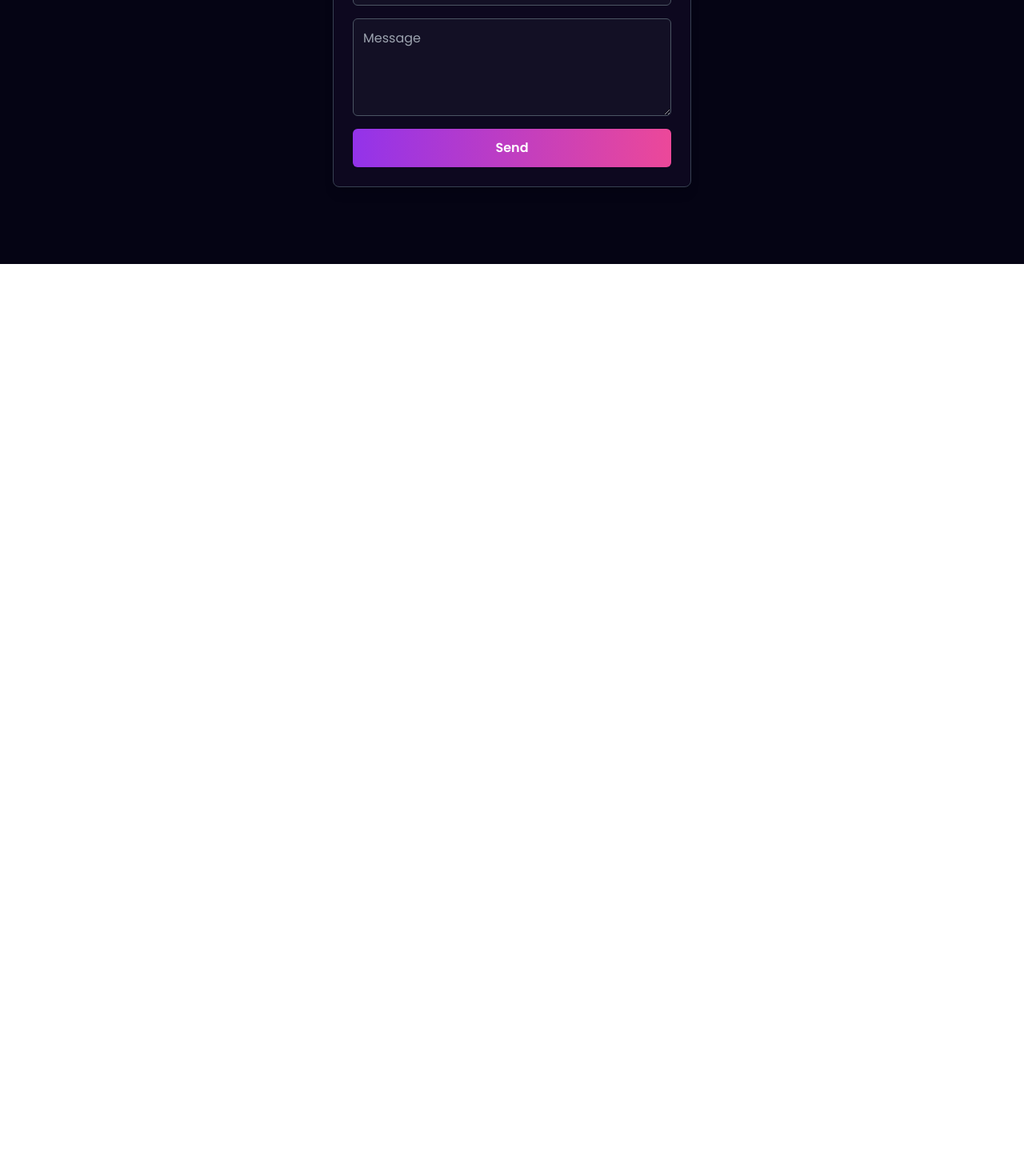
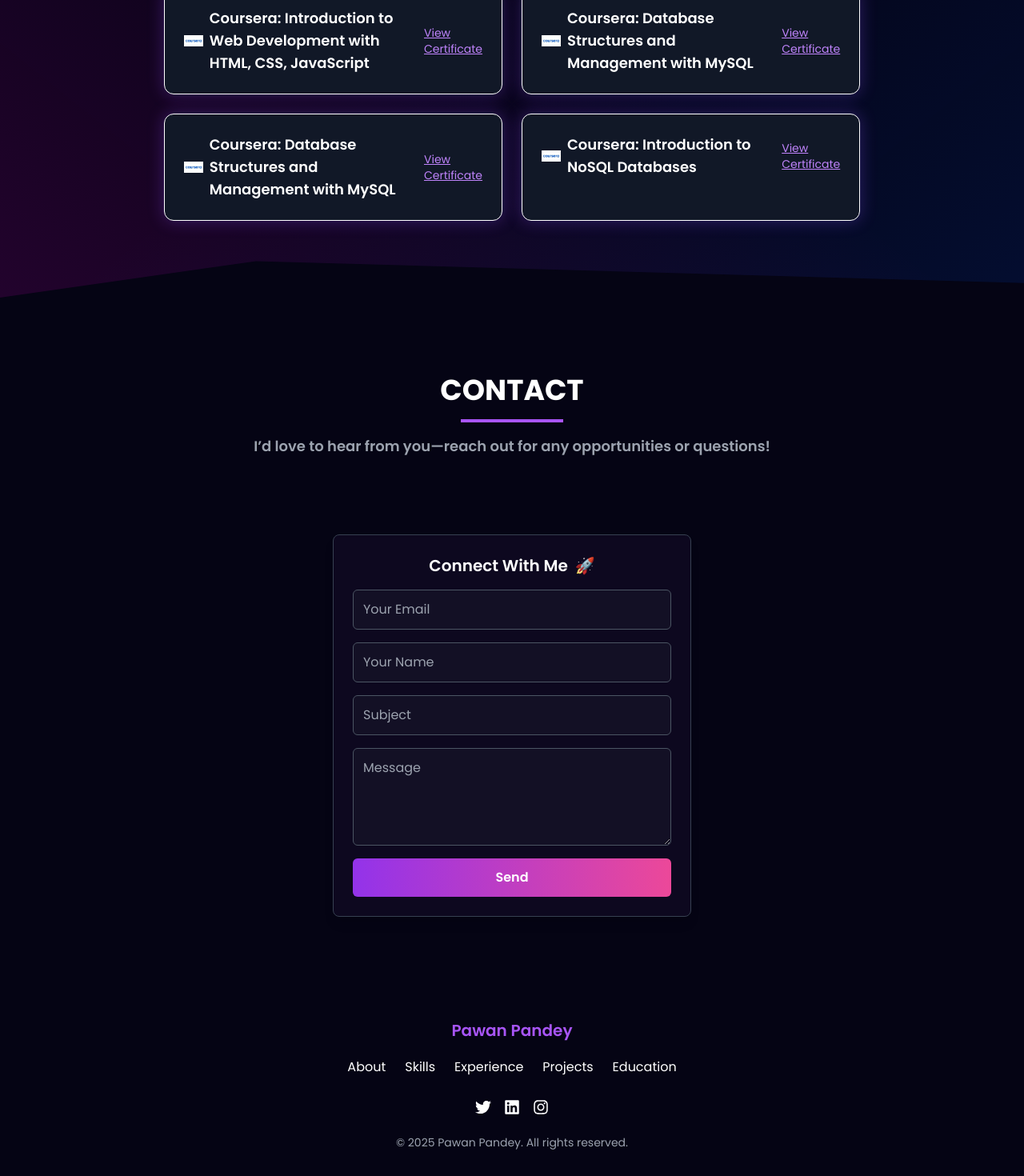
Before and after one commit to Pawan-Pandey1/pawanpandey-portfolio, a React (Vite) app: page / in a window 1280 px wide. Shown: the part 8110-9580 px from the top of the page at 80% size. Before the commit the page ends 8440 px from the top, so only its background shows below. Built offline with nearby package versions, Linux system fonts and the light colour scheme.

Commit message:
Certification

```diff
--- a/src/App.jsx
+++ b/src/App.jsx
@@ -7,6 +7,7 @@
 import Contact from './components/Contact/Contact'
 import Footer from './components/Footer/Footer'
 import Work from './components/Work/Work'
+import Certification from './components/Certification/Certification'
 import BlurBlob from './BlurBlob'
 
 function App() {
@@ -24,6 +25,7 @@
         <Experience />
         <Work />
         <Education />
+        <Certification />
         <Contact />
         <Footer />
       </div>
--- /dev/null
+++ b/src/components/Certification/Certification.jsx
@@ -0,0 +1,113 @@
+import React from "react";
+import CourseraLogo from "../../assets/coursera-logo.jpg";
+import NptelLogo from "../../assets/nptel-logo.png";
+
+const certificates = [
+  {
+    id: 1,
+    name: "Social Networks",
+    platform: "NPTEL",
+    logo: NptelLogo,
+    url: "https://drive.google.com/file/d/1Bxx8bYJI2IB2IGHJcfh_Z0lxLhmTImLJ/view",
+  },
+  {
+    id: 2,
+    name: "Discrete Mathematics",
+    platform: "NPTEL",
+    logo: NptelLogo,
+    url: "https://drive.google.com/file/d/1Bxx8bYJI2IB2IGHJcfh_Z0lxLhmTImLJ/view?usp=sharing",
+  },
+  {
+    id: 3,
+    name: "Java as a Second Language",
+    platform: "Coursera",
+    logo: CourseraLogo,
+    url: "https://coursera.org/share/0a9a904b0ed228ac876cc5808fb6eae7",
+  },
+  {
+    id: 4,
+    name: "Crash Course on Python",
+    platform: "Coursera",
+    logo: CourseraLogo,
+    url: "https://coursera.org/share/76cd0f08cf90e3414eef192c79e565f6",
+  },
+  {
+    id: 5,
+    name: "Introduction to Web Development with HTML, CSS, JavaScript",
+    platform: "Coursera",
+    logo: CourseraLogo,
+    url: "https://coursera.org/share/086e67ac8629aef2753671de35842eb2",
+  },
+  {
+    id: 6,
+    name: "Database Structures and Management with MySQL",
+    platform: "Coursera",
+    logo: CourseraLogo,
+    url: "https://coursera.org/share/ea376bdf62d0561f15b9c9b4fe73ce91",
+  },
+   {
+    id: 7,
+    name: "Database Structures and Management with MySQL",
+    platform: "Coursera",
+    logo: CourseraLogo,
+    url: "https://coursera.org/share/ff89b81ef3dd6a418dc43d895f3b3aba",
+  },
+   {
+    id: 8,
+    name: "Introduction to NoSQL Databases",
+    platform: "Coursera",
+    logo: CourseraLogo,
+    url: "https://coursera.org/share/a938002cb10378fb0bca29a144aeb786",
+  },
+];
+
+const Certification = () => {
+  return (
+    <section
+      id="certifications"
+      className="py-24 px-[12vw] md:px-[7vw] lg:px-[16vw] font-sans bg-skills-gradient clip-path-custom-2"
+    >
+      {/* Section Title */}
+      <div className="text-center mb-16">
+        <h2 className="text-4xl font-bold text-white">CERTIFICATIONS</h2>
+        <div className="w-32 h-1 bg-purple-500 mx-auto mt-4"></div>
+        <p className="text-gray-400 mt-4 text-lg font-semibold">
+          Here are some of the certifications I've earned.
+        </p>
+      </div>
+
+      {/* Certificates List */}
+      <div className="grid gap-6 sm:grid-cols-1 md:grid-cols-2">
+        {certificates.map((cert) => (
+          <div
+            key={cert.id}
+            className="bg-gray-900 border border-white rounded-xl p-6 shadow-[0_0_20px_1px_rgba(130,69,236,0.3)] hover:scale-105 transition-transform duration-300"
+          >
+            <div className="flex flex-col sm:flex-row sm:items-center justify-between gap-4">
+              <div className="flex items-center gap-2">
+                <img
+                  src={cert.logo}
+                  alt={cert.platform}
+                  className="w-6 h-6 object-contain"
+                />
+                <h3 className="text-lg font-semibold text-white">
+                  {cert.platform}: {cert.name}
+                </h3>
+              </div>
+              <a
+                href={cert.url}
+                target="_blank"
+                rel="noopener noreferrer"
+                className="text-sm text-purple-400 underline hover:text-purple-300 transition duration-200"
+              >
+                View Certificate
+              </a>
+            </div>
+          </div>
+        ))}
+      </div>
+    </section>
+  );
+};
+
+export default Certification;
--- a/src/components/Footer/Footer.jsx
+++ b/src/components/Footer/Footer.jsx
@@ -1,11 +1,67 @@
-import React from 'react';
+import React from "react";
+import { FaFacebook, FaTwitter, FaLinkedin, FaInstagram, FaYoutube } from "react-icons/fa";
 
 const Footer = () => {
-    return (
-        <div>
+  // Smooth scroll function
+  const handleScroll = (sectionId) => {
+    const section = document.getElementById(sectionId);
+    if (section) {
+      section.scrollIntoView({ behavior: "smooth" });
+    }
+  };
 
+  return (
+    <footer className="text-white py-8 px-[12vw] md:px-[7vw] lg:px-[20vw]">
+      <div className="container mx-auto text-center">
+        {/* Name / Logo */}
+        <h2 className="text-xl font-semibold text-purple-500">Pawan Pandey</h2>
+
+        {/* Navigation Links - Responsive */}
+        <nav className="flex flex-wrap justify-center space-x-4 sm:space-x-6 mt-4">
+          {[
+            { name: "About", id: "about" },
+            { name: "Skills", id: "skills" },
+            { name: "Experience", id: "experience" },
+            { name: "Projects", id: "projects" },
+            { name: "Education", id: "education" },
+          ].map((item, index) => (
+            <button
+              key={index}
+              onClick={() => handleScroll(item.id)}
+              className="hover:text-purple-500 text-sm sm:text-base my-1"
+            >
+              {item.name}
+            </button>
+          ))}
+        </nav>
+
+        {/* Social Media Icons - Responsive */}
+        <div className="flex flex-wrap justify-center space-x-4 mt-6">
+          {[
+            { icon: <FaTwitter />, link: "https://x.com/pawwannnnn?t=r-U6fa0NfeSZ1cJ6QvbFog&s=09" },
+            { icon: <FaLinkedin />, link: "https://www.linkedin.com/in/pawan-pandey-ab4546231/" },
+            { icon: <FaInstagram />, link: "https://www.instagram.com/_pawwan_/?igsh=Z2t0bDBhOG9oeXF1#" },
+
+          ].map((item, index) => (
+            <a
+              key={index}
+              href={item.link}
+              target="_blank"
+              rel="noopener noreferrer"
+              className="text-xl hover:text-purple-500 transition-transform transform hover:scale-110"
+            >
+              {item.icon}
+            </a>
+          ))}
         </div>
-    );
+
+        {/* Copyright Text */}
+        <p className="text-sm text-gray-400 mt-6">
+          © 2025 Pawan Pandey. All rights reserved.
+        </p>
+      </div>
+    </footer>
+  );
 };
 
 export default Footer;
```
Also changed, not shown: src/assets/coursera-logo.jpg (added), src/assets/nptel-logo.png (added).
